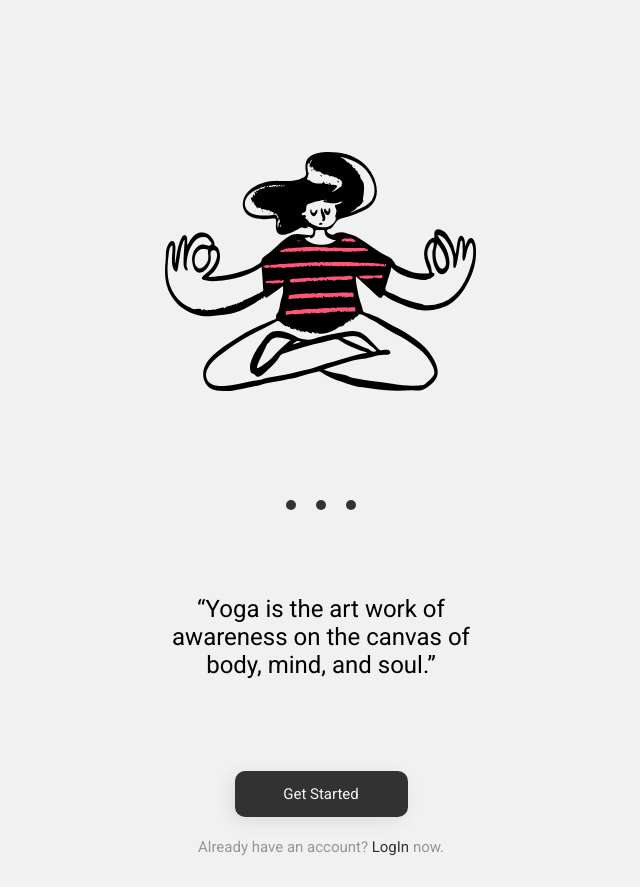
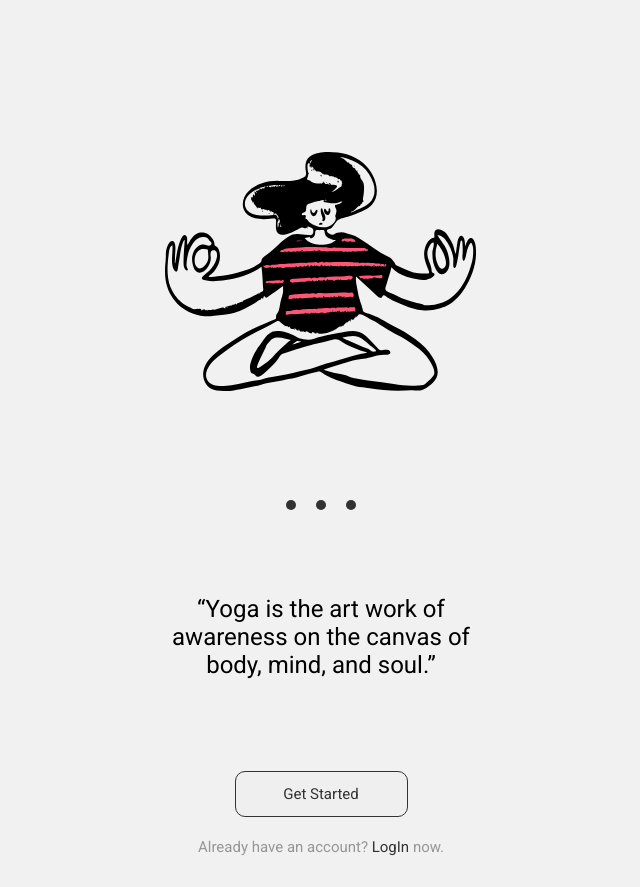
Before and after one commit to Luk4x/yoga-app, a plain HTML site: page signup.html in a window 1280 px wide. Shown: the whole page, without its empty margins (319-959 px from the left). Drawn offline with Linux system fonts and the light colour scheme.

Commit message:
button updated

```diff
--- a/signup.html
+++ b/signup.html
@@ -22,7 +22,7 @@
             <div></div>
         </aside>
         <p class="description">“Yoga is the art work of awareness on the canvas of body, mind, and soul.”</p>
-        <button>Get Started</button>
+        <button class="signUp-btn">Get Started</button>
         <p class="login-text">Already have an account? <a href="./login.html" rel="prev">LogIn</a> now.</p>
     </main>
 </body>
--- a/style-signup.css
+++ b/style-signup.css
@@ -55,23 +55,27 @@ main {
     height: 176px;
 }
 
-button {
+.signUp-btn {
+    display: block;
+    margin: auto;
+    width: 173px;
+    height: 46px;
+    border: 1px solid #323232;
+    border-radius: 10px;
+    color: #323232;
     font-size: 15px;
     line-height: 18px;
-    color: #f5f5f5;
-    background: #323232;
-    box-shadow: -4px 4px 18px rgba(0, 0, 0, 0.09);
-    border-radius: 10px;
-    border: none;
-    width: 173px;
-    height: 46px;
-    display: block;
-    margin: auto;
     cursor: pointer;
+    transition: all .5s ease-in-out;
 }
 
-button:hover, button:active {
-    opacity: 0.8;
+.signUp-btn:hover {
+    box-shadow: inset 0 -100px 0 0 #323232;
+    color: whitesmoke;
+}
+
+.signUp-btn:active {
+    transform: scale(0.95);
 }
 
 .login-text {
```
Also changed, not shown: style-login.css (+10 -6 lines).
